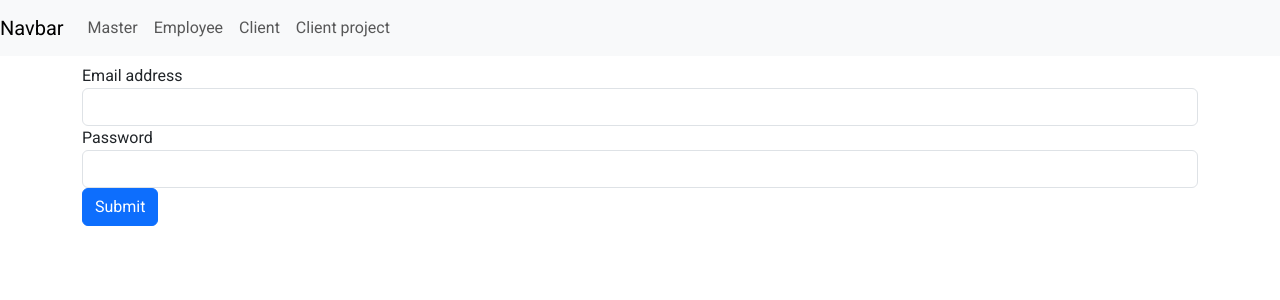
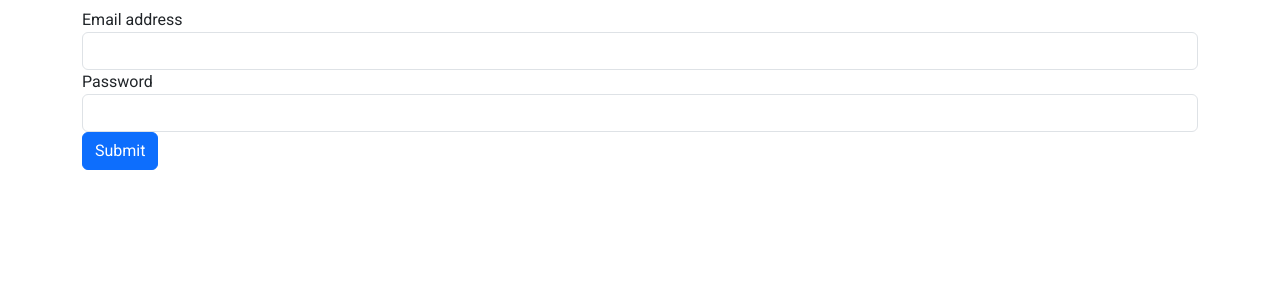
Before and after one commit to setykarimi/angular-19, an Angular app: page /login in a window 1280 px wide. Shown: the top 300 px of the page. Built offline with nearby package versions, Linux system fonts and the light colour scheme.

Commit message:
🌿feat: Add navbar in layout

```diff
--- a/src/app/app.component.html
+++ b/src/app/app.component.html
@@ -1,35 +1,3 @@
-<nav class="navbar navbar-expand-lg navbar-light bg-light">
-  <a class="navbar-brand" href="#">Navbar</a>
-  <button
-    class="navbar-toggler"
-    type="button"
-    data-toggle="collapse"
-    data-target="#navbarSupportedContent"
-    aria-controls="navbarSupportedContent"
-    aria-expanded="false"
-    aria-label="Toggle navigation"
-  >
-    <span class="navbar-toggler-icon"></span>
-  </button>
-
-  <div class="collapse navbar-collapse" id="navbarSupportedContent">
-    <ul class="navbar-nav mr-auto">
-      <li class="nav-item">
-        <a class="nav-link" routerLink="/master" routerLinkActive="active">Master</a>
-      </li>
-      <li class="nav-item">
-        <a class="nav-link" [routerLink]="'/employee'" routerLinkActive="active">Employee</a>
-      </li>
-      <li class="nav-item">
-        <a class="nav-link" routerLink="/client" routerLinkActive="active">Client</a>
-      </li>
-      <li class="nav-item">
-        <a class="nav-link" routerLink="/client-project" routerLinkActive="active">Client project</a>
-      </li>
-    </ul>
-  </div>
-</nav>
-
 <div class="container pt-2">
   <router-outlet></router-outlet>
 </div>
```
